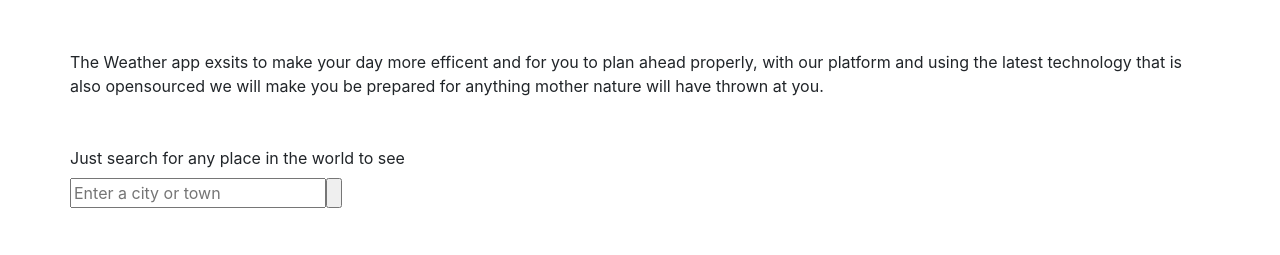
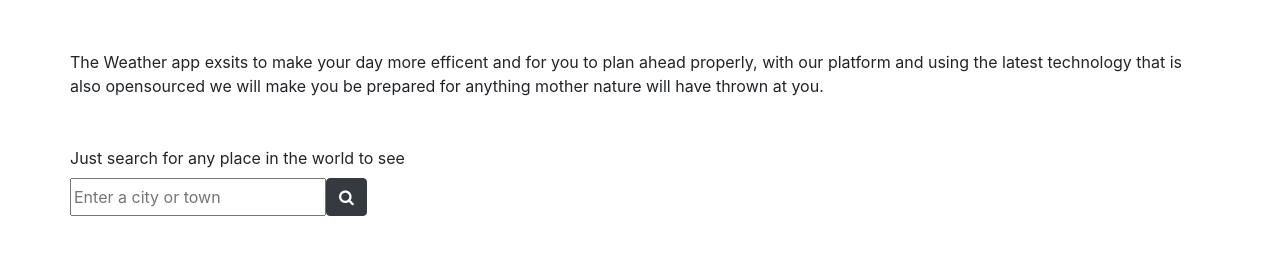
Before and after one commit to Joekahora/weatherapi, a plain HTML site: page index.html in a window 1280 px wide. Shown: the part 87-342 px from the top of the page. Drawn offline with nearby package versions, Linux system fonts and the light colour scheme.

Commit message:
Added a search icon

```diff
--- a/index.html
+++ b/index.html
@@ -40,7 +40,9 @@
         </div>
         <div class="row">
             <input type="text" name="searchplace" id="searchplace" placeholder="Enter a city or town">
-            <input type="button">
+            <button class="btn btn-dark" type="submit" onclick="getCurrentWeather()">
+                <i class="fa fa-search"></i>
+            </button>
         </div>
     </div>
     <script src="script.js"></script>
--- a/style.css
+++ b/style.css
@@ -0,0 +1,3 @@
+/* .fa{
+    margin-left: 50px;
+} */
```
Also changed, not shown: search-solid.svg (added).
